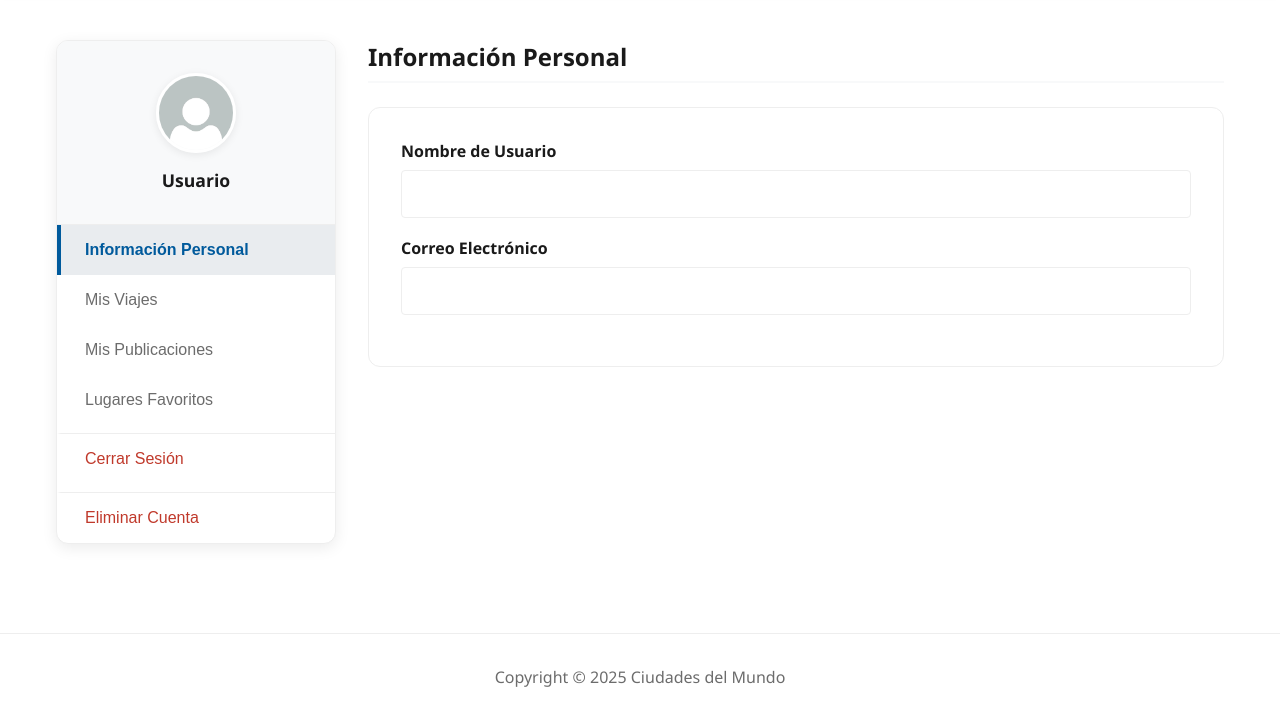
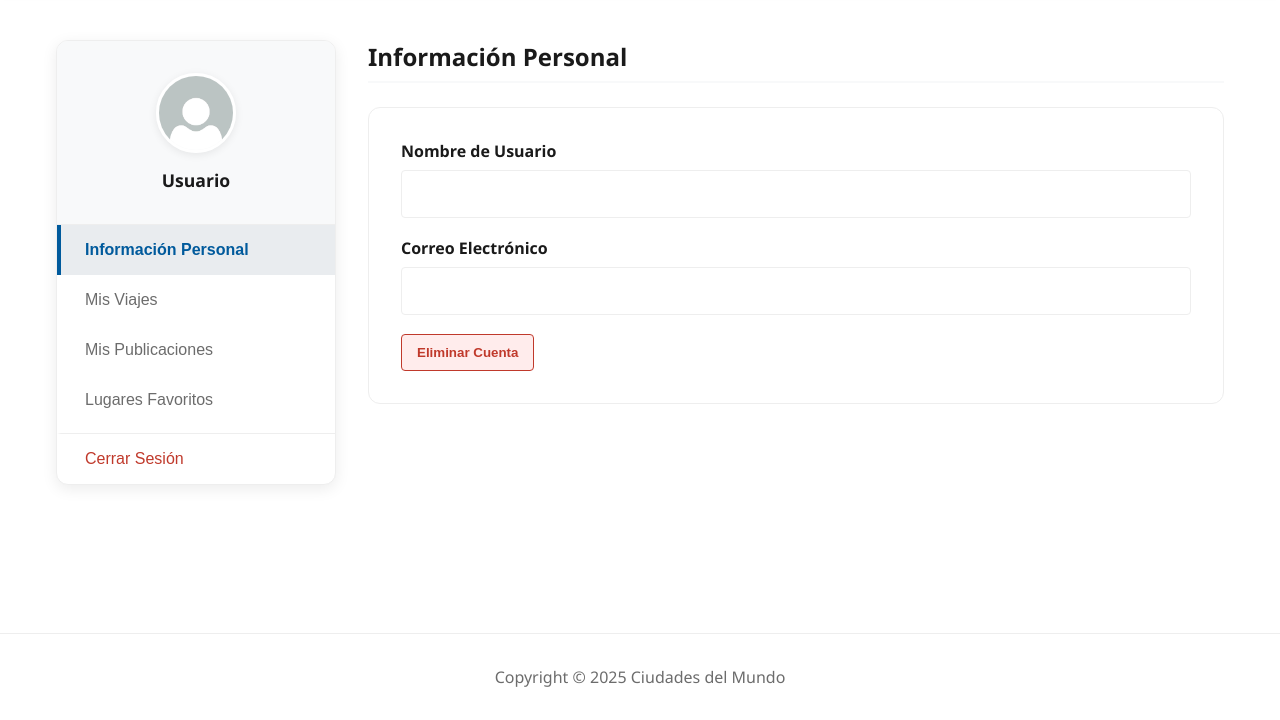
Before and after one commit to 100499017/proyecto-interfaces, a plain HTML site: page pages/perfil.html in a window 1280 px wide. Shown: the part 80-800 px from the top of the page. Drawn offline with Linux system fonts and the light colour scheme; sample sign-in values are in the browser's storage.

Commit message:
modificado boton de eliminar cuenta

```diff
--- a/css/perfil.css
+++ b/css/perfil.css
@@ -78,12 +78,12 @@
     font-weight: bold;
 }
 
-.menu-btn.bad-btn {
+.menu-btn.logout-btn {
     color: var(--color-error);
     border-top: 1px solid var(--color-borde);
     margin-top: 0.5rem;
 }
-.menu-btn.bad-btn:hover {
+.menu-btn.logout-btn:hover {
     background-color: var(--bg-error);
 }
 
@@ -111,6 +111,22 @@
     padding: 2rem;
     border-radius: 12px;
     border: 1px solid var(--color-borde);
+}
+
+.delete-account-btn {
+    background-color: var(--bg-error);
+    color: var(--color-error);
+    border: 1px solid var(--color-error);
+    padding: 10px 15px;
+    border-radius: 4px;
+    cursor: pointer;
+    font-weight: bold;
+    transition: all 0.2s;
+}
+
+.delete-account-btn:hover {
+    background-color: var(--color-error);
+    color: var(--text-inverse);
 }
 
 /* Tarjetas de Billetes y Posts */
--- a/js/perfil.js
+++ b/js/perfil.js
@@ -211,7 +211,7 @@ $(function() {
     });
 
     // ELIMINAR CUENTA
-    $('#delete-btn').on('click', function() {
+    $('#delete-account-btn').on('click', function() {
         if(confirm('¿Estás seguro de que quieres eliminar tu cuenta? Esta acción no se puede deshacer.')) {
             // Eliminar sitios favoritos
             let allFavs = JSON.parse(localStorage.getItem('favorites')) || [];
--- a/pages/perfil.html
+++ b/pages/perfil.html
@@ -80,11 +80,8 @@
                         <button class="menu-btn" data-tab="favorites">
                             Lugares Favoritos
                         </button>
-                        <button class="menu-btn bad-btn" id="logout-btn">
+                        <button class="menu-btn logout-btn" id="logout-btn">
                             Cerrar Sesión
-                        </button>
-                        <button class="menu-btn bad-btn" id="delete-btn">
-                            Eliminar Cuenta
                         </button>
                     </nav>
                 </aside>
@@ -102,7 +99,10 @@
                                 <label>Correo Electrónico</label>
                                 <input type="email" id="profile-email" readonly>
                             </div>
-                            </div>
+                            <button class="delete-account-btn" id="delete-account-btn">
+                                Eliminar Cuenta
+                            </button>
+                        </div>
                     </div>
 
                     <div id="tab-bookings" class="tab-pane">
```
